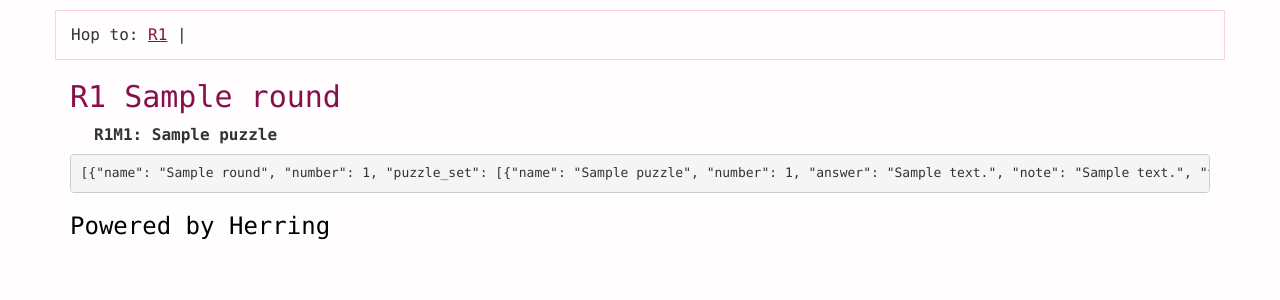
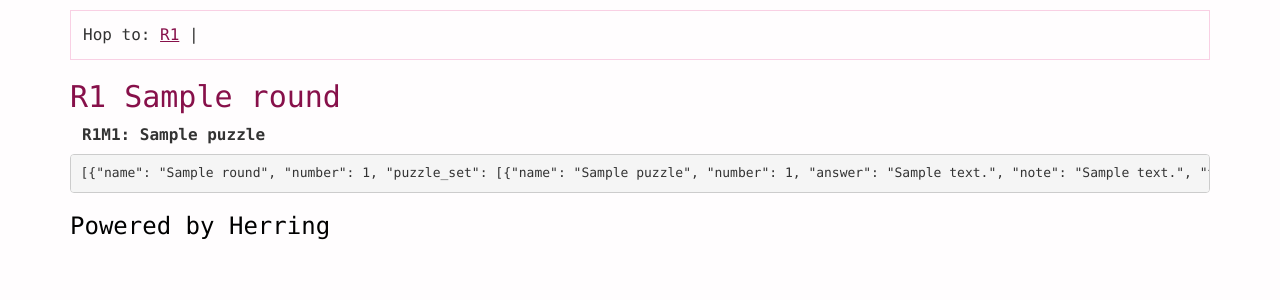
Before and after one commit to gwillen/herring, a Django app: page / in a window 1280 px wide. Shown: the part 60-360 px from the top of the page. Run offline with Django 3.2, Linux system fonts and the light colour scheme; tables that the repository leaves empty hold one stand-in row (values such as "Sample post"); style sheets or scripts are compiled from the project's sources; some libraries are stand-ins or nearby versions.

Commit message:
Fix shortcuts alignment

```diff
--- a/herring/puzzles/static/puzzles/style.less
+++ b/herring/puzzles/static/puzzles/style.less
@@ -32,8 +32,7 @@ a {
 
 .shortcuts {
 	border: 1pt solid darken(@backgroundColor, 10%);
-	padding-top: @stdpadding;
-	padding-bottom: @stdpadding;
+	padding: @stdpadding;
 }
 
 .round + .round {
@@ -41,7 +40,7 @@ a {
 }
 
 .puzzle {
-	margin-left: @stdpadding * 2;
+	margin-left: @stdpadding;
 	.name {
 		display: inline-block;
 		font-weight: 900;
--- a/herring/puzzles/templates/puzzles/index.html
+++ b/herring/puzzles/templates/puzzles/index.html
@@ -3,12 +3,14 @@
 
 {% block content %}
 	{% if rounds %}
-		<div class="shortcuts row">
+		<div class="row">
 			<div class="col-lg-12">
-				Hop to:
-				{% for round in rounds %}
-					<a href="#{{ round | slugify }}-{{ round.name | slugify}}">{{ round }}</a> |
-				{% endfor %}
+				<div class="shortcuts">
+					Hop to:
+					{% for round in rounds %}
+						<a href="#{{ round | slugify }}-{{ round.name | slugify}}">{{ round }}</a> |
+					{% endfor %}
+				</div>
 			</div>
 		</div>
 	    {% for round in rounds %}
```
